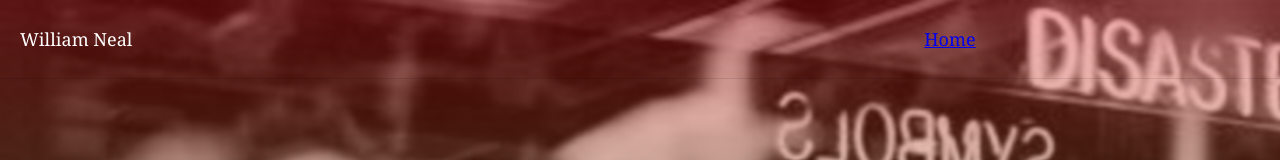
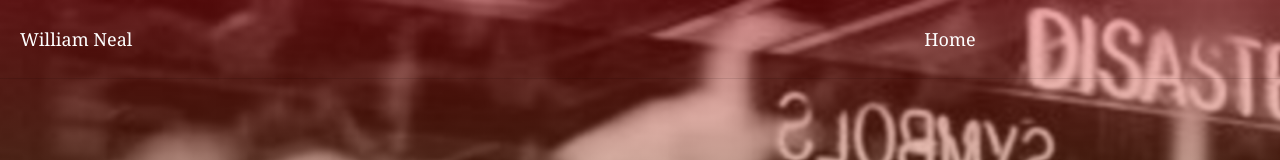
Before and after one commit to Sandbagger/wills-gatsby-template, a Gatsby site: page / in a window 1280 px wide. Shown: the top 160 px of the page. Built offline with nearby package versions, Linux system fonts and the light colour scheme; Gatsby itself is replaced by a stand-in of ours.

Commit message:
Added styling to nav-items

```diff
--- a/src/components/header.js
+++ b/src/components/header.js
@@ -30,6 +30,9 @@ text-align: right;
   color: white;
 }
 `
+const StyledLink = styled.div`
+text-decoration: none;
+`
 
 
 const Header = ({ siteTitle }) => (
@@ -38,7 +41,7 @@ const Header = ({ siteTitle }) => (
     <NavLeft data-testid="logo">William Neal</NavLeft>
     <NavRight>
       <div>
-      <Link data-testid="nav-item-home" to="/">Home</Link>
+       <StyledLink data-testid="nav-item-home" to="/">Home</StyledLink>
       </div>
       </NavRight>
   </Nav>
```
